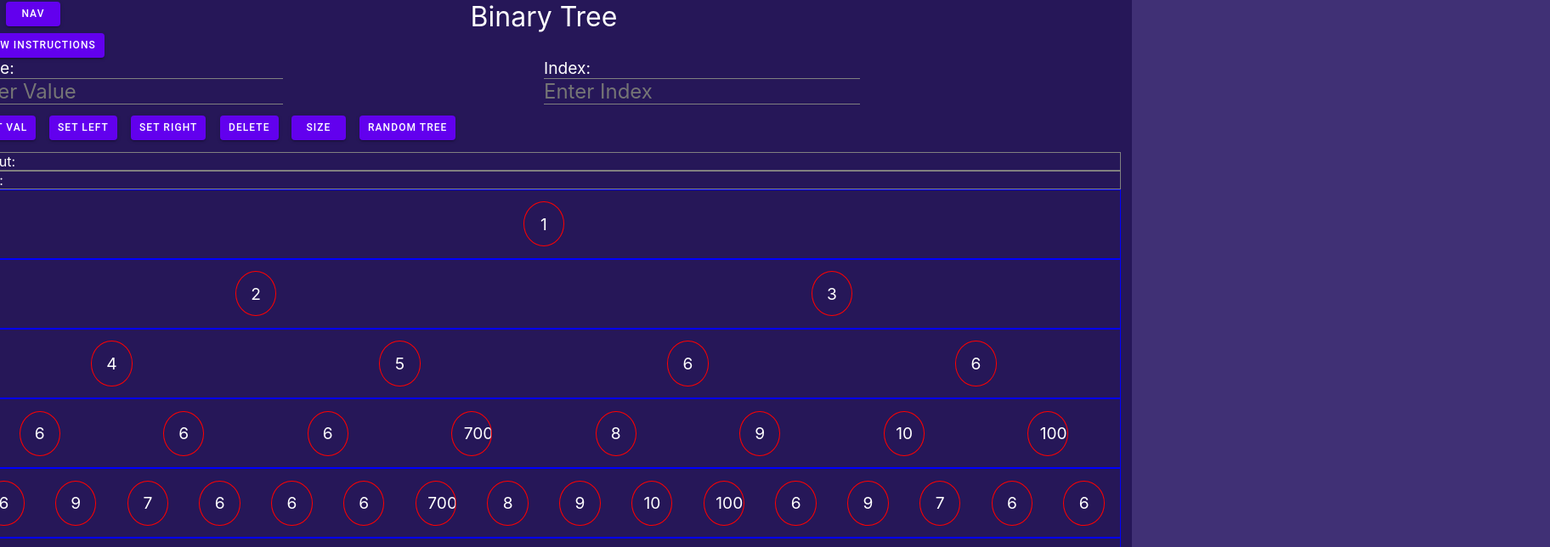
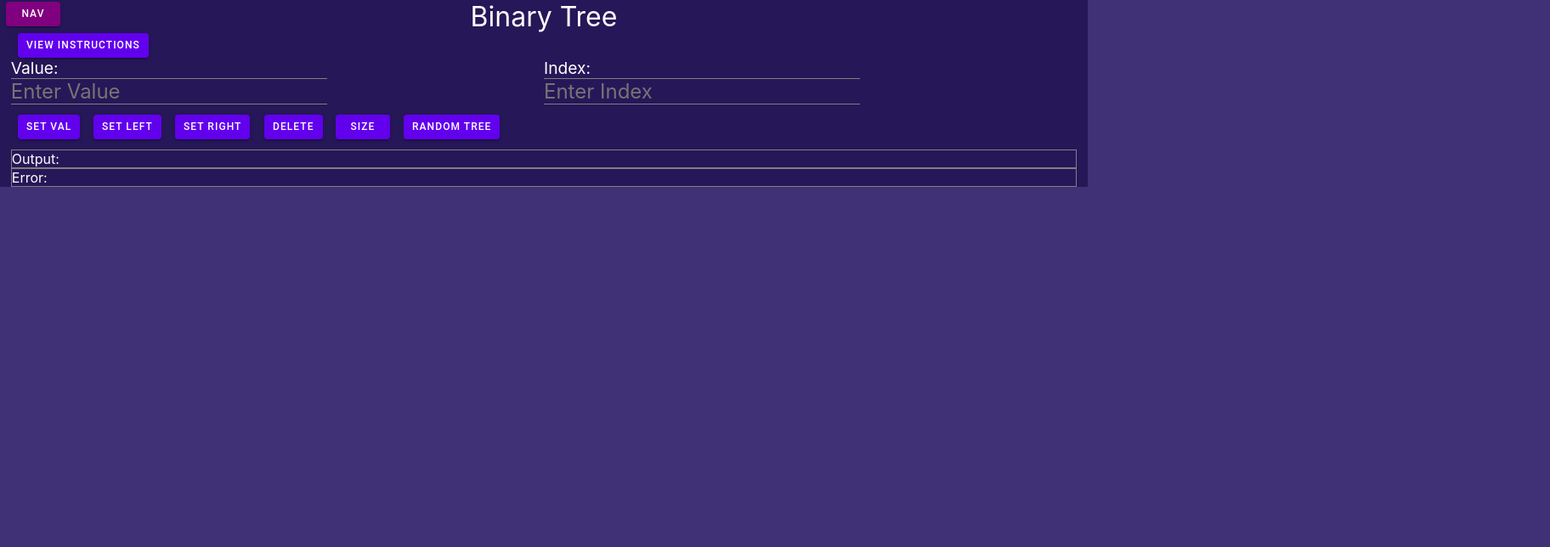
Before and after one commit to kjameer0/hashmap-visualizer, a React (Vite) app: page /binary-tree in a window 1280 px wide. Shown: the top 644 px of the page at 85% size, 1824 px wide, since content can reach past the window. Built offline with nearby package versions, Linux system fonts and the light colour scheme.

Commit message:
changing styles to remove nested selectors

```diff
--- a/index.html
+++ b/index.html
@@ -6,9 +6,10 @@
     <link rel="icon" type="image/svg+xml" href="/icons/favicon.svg" />
     <meta name="viewport" content="width=device-width, initial-scale=1.0" />
     <title>Data Structure Visualizer</title>
+    <script  defer type="module" src="/src/main.tsx"></script>
   </head>
   <body>
     <div id="root"></div>
-    <script type="module" src="/src/main.tsx"></script>
+
   </body>
 </html>
--- a/src/App.tsx
+++ b/src/App.tsx
@@ -8,7 +8,7 @@ function App() {
   const [open, setOpen] = useState(false);
   return (
     <div className="App">
-      <button className="nav-button main-button" onClick={() => setOpen(!open)}>
+      <button id="top-nav" className="nav-button-main main-button" onClick={() => setOpen(!open)}>
         Nav
       </button>
       <NavBar open={open} setOpen={setOpen} />
--- a/src/components/ArrList.tsx
+++ b/src/components/ArrList.tsx
@@ -34,6 +34,7 @@ export default function ArrList({
           <li key={idx}>
             <p>{idx}</p>
             <button
+              className="arr-el-button"
               style={{ backgroundColor: swapVal.idx === idx ? 'white' : '#261785' }}
               onClick={(e) => handleSwapClick(e, { idx, val: el })}
             >
--- a/src/components/NavBar.tsx
+++ b/src/components/NavBar.tsx
@@ -35,28 +35,28 @@ export default function NavBar({
       className={'nav-bar'}
       style={{ ...barStyle, width: open ? '9rem' : '0rem', display: open ? 'block' : 'none' }}
     >
-      <ul>
-        <li>
+      <ul className="nav-ul">
+        <li className="nav-li-item">
           <button className="nav-button" onClick={() => setOpen(!open)}>
             Navigation
           </button>
         </li>
-        <li>
+        <li className="nav-li-item">
           <NavLink className={'nh'} to="/" onClick={() => setOpen(!open)}>
             Home
           </NavLink>
         </li>
-        <li>
+        <li className="nav-li-item">
           <NavLink className={'nh'} to="/arr" onClick={() => setOpen(!open)}>
             Array
           </NavLink>
         </li>
-        <li>
+        <li className="nav-li-item">
           <NavLink className={'nh'} to="/hashmap" onClick={() => setOpen(!open)}>
             HashMap
           </NavLink>
         </li>
-        <li>
+        <li className="nav-li-item">
           <NavLink className={'nh'} to="/binary-tree" onClick={() => setOpen(!open)}>
             Binary Tree
           </NavLink>
--- a/src/components/visualizers/BinaryTree.tsx
+++ b/src/components/visualizers/BinaryTree.tsx
@@ -8,52 +8,50 @@ import {
   bTreeInputStyles,
   bTreeButtonStyles,
 } from 'styles/btree-styles';
-
+// const arr =[
+//   '1',
+//   '2',
+//   '3',
+//   '4',
+//   '5',
+//   '6',
+//   '6',
+//   '6',
+//   '6',
+//   '6',
+//   '7000',
+//   '8',
+//   '9',
+//   '10',
+//   '100000',
+//   '6',
+//   '9',
+//   '7',
+//   '6',
+//   '6',
+//   '6',
+//   '7000',
+//   '8',
+//   '9',
+//   '10',
+//   '10000000000',
+//   '6',
+//   '9',
+//   '7',
+//   '6',
+//   '6',
+//   '6',
+//   '7000',
+//   '8',
+//   '9',
+//   '10',
+//   '100000',
+//   '6',
+//   '9',
+// ]
 type selectType = number | null;
 export default function BinaryTree() {
-  const [currentTree, setCurrentTree] = useState(
-    new BinaryTreeMaker([
-      '1',
-      '2',
-      '3',
-      '4',
-      '5',
-      '6',
-      '6',
-      '6',
-      '6',
-      '6',
-      '7000',
-      '8',
-      '9',
-      '10',
-      '100000',
-      '6',
-      '9',
-      '7',
-      '6',
-      '6',
-      '6',
-      '7000',
-      '8',
-      '9',
-      '10',
-      '10000000000',
-      '6',
-      '9',
-      '7',
-      '6',
-      '6',
-      '6',
-      '7000',
-      '8',
-      '9',
-      '10',
-      '100000',
-      '6',
-      '9',
-    ])
-  );
+  const [currentTree, setCurrentTree] = useState(new BinaryTreeMaker([]));
   const [val, setVal] = useState('');
   const [errorText, setErrorText] = useState('');
   const [output, setOutput] = useState('');
@@ -145,17 +143,17 @@ export default function BinaryTree() {
   }
   return (
     <div className="container">
-      <h1>Binary Tree</h1>
+      <h1 className="container-title">Binary Tree</h1>
       <button
         className="main-button btree-instructions"
         onClick={() => setViewInstructions(!viewInstructions)}
       >
         {viewInstructions ? 'Collapse Instructions' : 'view instructions'}
       </button>
-      <p>
+      <p className="btree-instructions-paragraph">
         {!viewInstructions
           ? ''
-          : 'Type a value and press enter or click set val to start a tree. clicking on a node to highlight it lets you press Backspace to delete it. You can set the left and right of a highlighted node with the set left and set right buttons. the generate random tree button generates a size 10 binary tree'}{' '}
+          : 'Type a value and press enter or click set val to start a tree. clicking on a node to highlight it lets you press Backspace to delete it. You can set the left and right of a highlighted node with the set left and set right buttons. the generate random tree button generates a size 10 binary tree.'}
       </p>
       <div className="btree-fields">
         <div className="btree-input" style={{ display: 'flex', justifyContent: '' }}>
--- a/src/components/visualizers/array.tsx
+++ b/src/components/visualizers/array.tsx
@@ -85,7 +85,7 @@ export default function Arr() {
   }
   return (
     <div className="container">
-      <h1>Array Visualizer</h1>
+      <h1 className="container-title">Array Visualizer</h1>
       <p className="sub-title">Press Enter in any text field to submit</p>
       <p className="sub-title">
         Make Random Array button will make 10 length array if field is empty
@@ -210,7 +210,7 @@ export default function Arr() {
         </button>
         <div id="array-container" />
       </div>
-      <h2 className="arr-title">Array</h2>
+      <h2 className="ds-head">Array</h2>
       <ArrList arr={arr} setArr={setArr} />
     </div>
   );
--- a/src/index.css
+++ b/src/index.css
@@ -20,20 +20,20 @@ body {
   justify-content: center;
   flex-wrap: wrap;
 }
-nav > ul {
+.nav-ul {
   display: flex;
   height: 100%;
   flex-direction: column;
   justify-content: flex-start;
   align-items: center;
 }
-nav > ul > li {
+.nav-li-item {
   list-style: none;
   padding: 0 auto;
   position: relative;
   margin: 30px auto;
 }
-.App > .nav-button {
+#top-nav {
   background-color: purple;
   color: white;
   position: absolute;
@@ -41,20 +41,20 @@ nav > ul > li {
   left: -1px;
   padding: .5rem 1rem;
 }
-.App > .nav-button:focus {
+#top-nav:focus {
   box-shadow: 0 0 0 2px #f90;
 }
-.App > .nav-button:hover {
+#top-nav:hover {
   background-color: pink;
   color: skyblue;
 }
-li > .nav-button {
+.nav-button {
   margin-top: -2.8rem;
   padding: 2rem;
   margin-bottom: -50px;
   color: white;
 }
-nav > ul > li > a {
+.nh {
   cursor: pointer;
   font-size: 1.3rem;
   transition: 0.3s ease-in-out;
@@ -64,7 +64,7 @@ nav > ul > li > a {
   padding: 2em 2em 1em 2em;
   margin: -3em -1em -1em -1em;
 }
-nav > ul > li > a:hover {
+.ha:hover {
   color: #68B159;
   transition: width 1s;
 }
@@ -77,7 +77,7 @@ nav > ul > li > a:hover {
   from {width:0%;}
   to {width: 60%;}
 }
-nav > ul > li > a:hover::before {
+.nh:hover::before {
   content: "";
   width: 60%;
   height: 2px;
@@ -88,7 +88,7 @@ nav > ul > li > a:hover::before {
   animation-name: nav-line;
   animation-duration: .5s;
 }
-nav > ul > li > a:hover::after {
+.nh:hover::after {
   content: "";
   width: 60%;
   height: 2px;
@@ -100,11 +100,7 @@ nav > ul > li > a:hover::after {
   animation-duration: .5s;
 }
 
-li > button{
-  display: flex;
-  justify-content: center;
-  align-items: center;
-}
+
 
 .container {
   background-color: #261758;
@@ -120,11 +116,11 @@ li > button{
   -webkit-font-smoothing: antialiased;
   -moz-osx-font-smoothing: grayscale;
 }
-.container > h1 {
+.container-title {
   font-size: 2rem;
   text-align: center;
 }
-.container > h2 {
+.ds-head {
   font-size: 1.5rem;
   font-weight: 700;
   text-align: center;
@@ -214,20 +210,13 @@ li {
   margin: 1% 2%;
   color: skyblue;
 }
-.arr-list > li > button {
+.arr-el-button {
   background-color: white;
   border: 1px solid white;
   border-radius: 100%;
   padding: 1.2rem;
 }
-li > button:hover {
-  color: skyblue;
-  background-color: white;
-}
-li > button:active {
-  color: skyblue;
-  background-color: black;
-}
+
 input {
   height: 1.7rem;
   background-color: white;
@@ -245,16 +234,15 @@ input {
   flex-direction: row;
   justify-content: space-between;
 }
-.hash-input > .hash-field {
+.hash-field {
   border: 0px solid red;
   margin: 10px;
   flex-basis: 50%;
-
 }
-.hash-field > p {
-  font-size: 1.2rem;
+.hash-field-name {
+  font-size: 1.4rem;
 }
-.hash-field > label > input {
+.hash-in-field {
   display: inline-block;
   font-size: 1.5rem;
   background-color: transparent;
@@ -274,11 +262,11 @@ input {
   flex-wrap: wrap;
 
 }
-.hash-buttons > button {
+.hmap-button{
   margin-bottom: 1rem;
 }
 
-.hash-output > p {
+.hash-output-p {
   font-size: 1.2rem;
   border: 1px solid gray;
 }
--- a/src/styles/btree-styles.ts
+++ b/src/styles/btree-styles.ts
@@ -1,4 +1,5 @@
 import * as CSS from 'csstype';
+import { useState, useEffect } from 'react';
 export function nodeStyleGenerator(
   selected: number | null,
   leftChild: number,
@@ -69,3 +70,22 @@ export const bTreeInputDivStyles: CSS.Properties = {
   flexDirection: 'column',
 };
 export const bTreeButtonStyles: CSS.Properties = { margin: '1% auto' };
+export const useMediaQuery = (screen) => {
+  const [matches, setMatches] = useState(false);
+
+  useEffect(() => {
+    const query = `(min-width: ${sizes[screen]})`;
+    const media = window.matchMedia(query);
+    if (media.matches !== matches) {
+      setMatches(media.matches);
+    }
+    const listener = () => setMatches(media.matches);
+    window.addEventListener('resize', listener);
+    return () => window.removeEventListener('resize', listener);
+  }, [matches, screen]);
+
+  return matches;
+};
+// export const btreeInstructionPStyles: CSS.Properties = {
+//   fontSize,
+// };
```
Also changed, not shown: src/components/visualizers/hashmap.tsx (+17 -15 lines).
